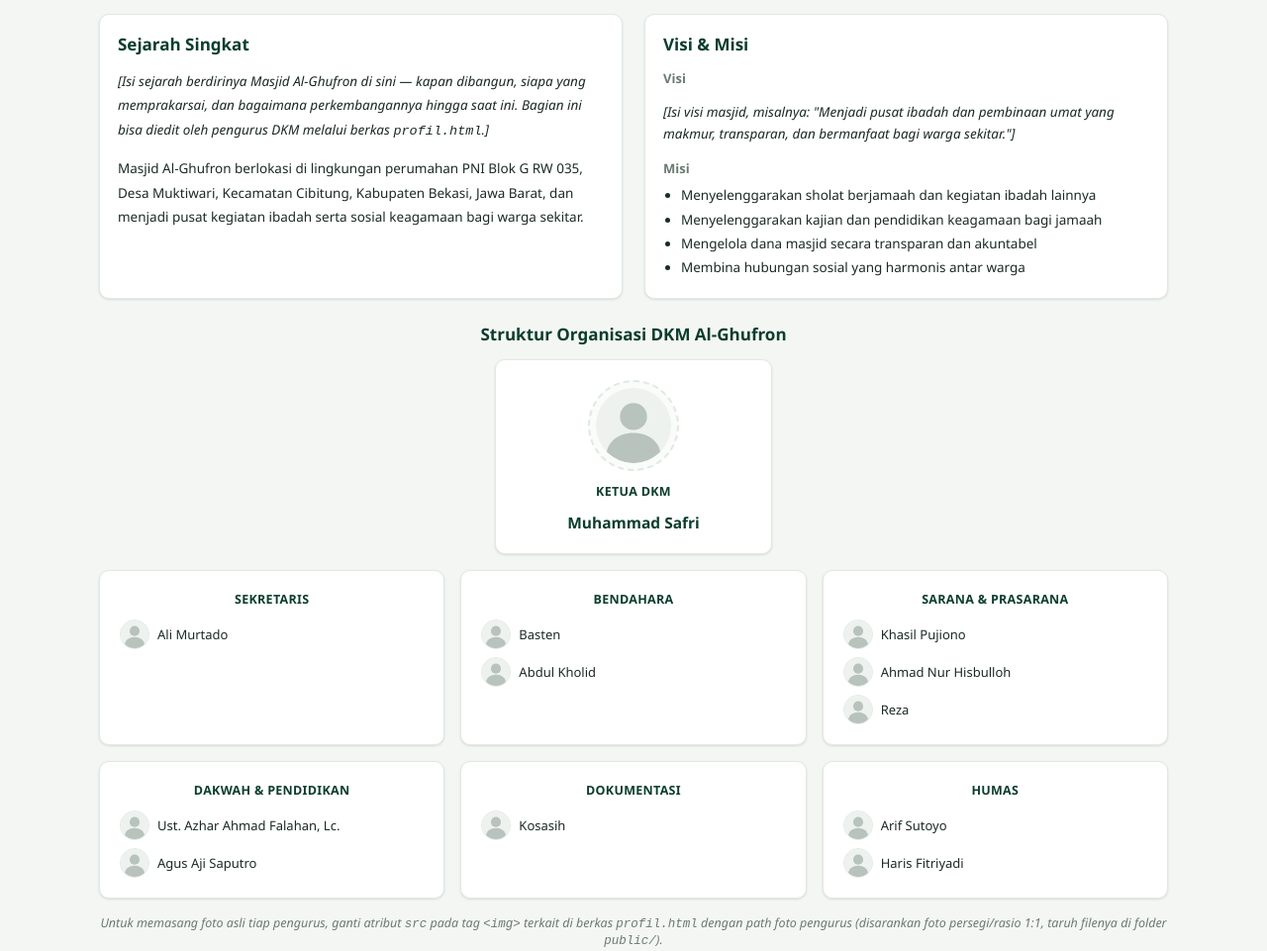
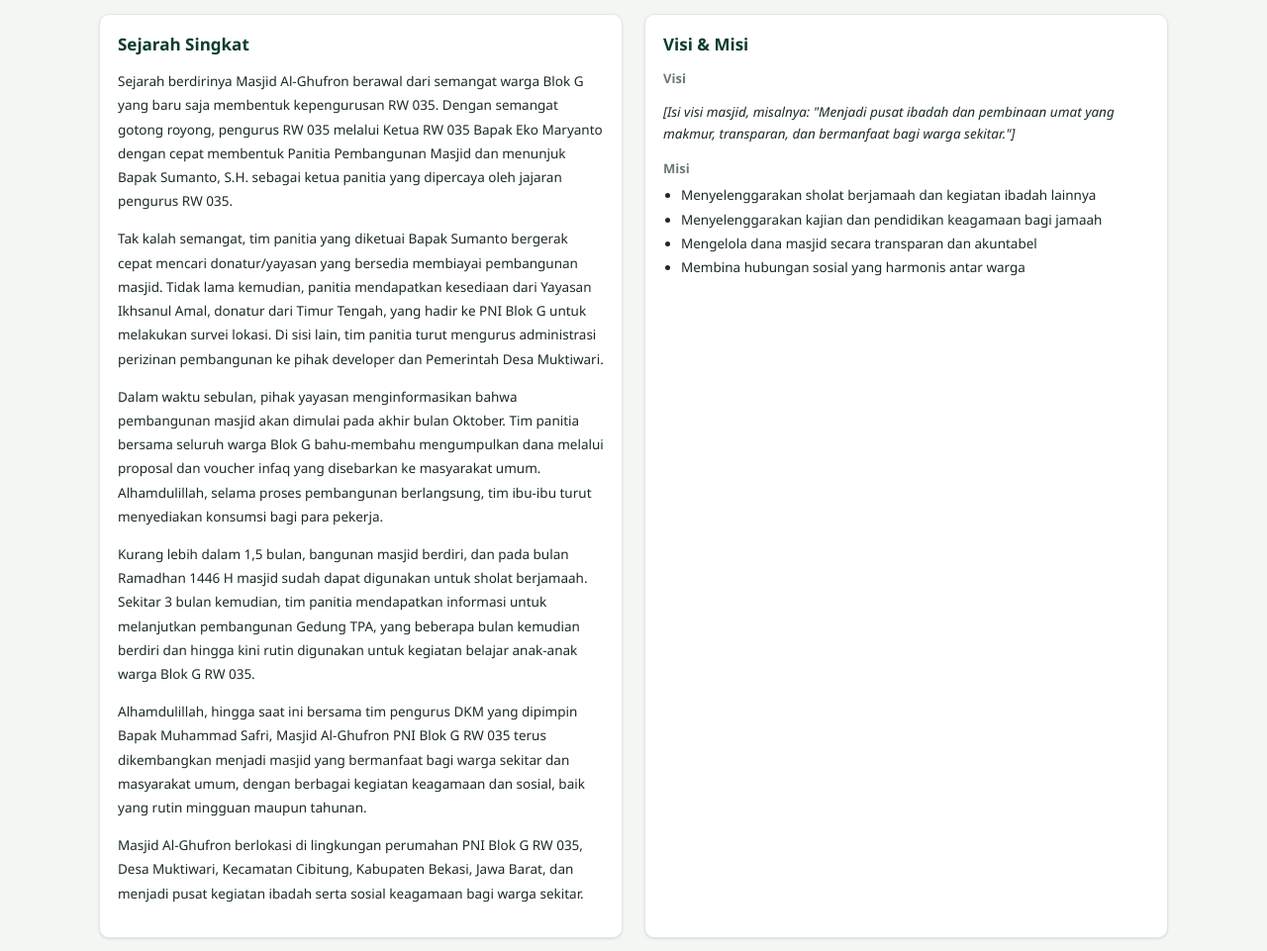
Before and after one commit to basten08/masjid-al-ghufron, a website: page public/profil.html in a window 1280 px wide. Shown: the part 200-1161 px from the top of the page at 99% size. Drawn offline with Linux system fonts and the light colour scheme.

Commit message:
Isi Sejarah Singkat Masjid Al-Ghufron dan rapikan format paragraf

```diff
--- a/public/profil.html
+++ b/public/profil.html
@@ -40,9 +40,37 @@
     <div class="card">
       <h2 class="section-title">Sejarah Singkat</h2>
       <p style="font-size:13.5px; line-height:1.8; color:var(--text);">
-        <em>[Isi sejarah berdirinya Masjid Al-Ghufron di sini — kapan dibangun, siapa yang
-        memprakarsai, dan bagaimana perkembangannya hingga saat ini. Bagian ini bisa diedit
-        oleh pengurus DKM melalui berkas <code>profil.html</code>.]</em>
+        Sejarah berdirinya Masjid Al-Ghufron berawal dari semangat warga Blok G yang baru saja
+        membentuk kepengurusan RW 035. Dengan semangat gotong royong, pengurus RW 035 melalui
+        Ketua RW 035 Bapak Eko Maryanto dengan cepat membentuk Panitia Pembangunan Masjid dan
+        menunjuk Bapak Sumanto, S.H. sebagai ketua panitia yang dipercaya oleh jajaran pengurus RW 035.
+      </p>
+      <p style="font-size:13.5px; line-height:1.8; color:var(--text);">
+        Tak kalah semangat, tim panitia yang diketuai Bapak Sumanto bergerak cepat mencari
+        donatur/yayasan yang bersedia membiayai pembangunan masjid. Tidak lama kemudian, panitia
+        mendapatkan kesediaan dari Yayasan Ikhsanul Amal, donatur dari Timur Tengah, yang hadir ke
+        PNI Blok G untuk melakukan survei lokasi. Di sisi lain, tim panitia turut mengurus
+        administrasi perizinan pembangunan ke pihak developer dan Pemerintah Desa Muktiwari.
+      </p>
+      <p style="font-size:13.5px; line-height:1.8; color:var(--text);">
+        Dalam waktu sebulan, pihak yayasan menginformasikan bahwa pembangunan masjid akan dimulai
+        pada akhir bulan Oktober. Tim panitia bersama seluruh warga Blok G bahu-membahu
+        mengumpulkan dana melalui proposal dan voucher infaq yang disebarkan ke masyarakat umum.
+        Alhamdulillah, selama proses pembangunan berlangsung, tim ibu-ibu turut menyediakan
+        konsumsi bagi para pekerja.
+      </p>
+      <p style="font-size:13.5px; line-height:1.8; color:var(--text);">
+        Kurang lebih dalam 1,5 bulan, bangunan masjid berdiri, dan pada bulan Ramadhan 1446 H
+        masjid sudah dapat digunakan untuk sholat berjamaah. Sekitar 3 bulan kemudian, tim panitia
+        mendapatkan informasi untuk melanjutkan pembangunan Gedung TPA, yang beberapa bulan
+        kemudian berdiri dan hingga kini rutin digunakan untuk kegiatan belajar anak-anak warga
+        Blok G RW 035.
+      </p>
+      <p style="font-size:13.5px; line-height:1.8; color:var(--text);">
+        Alhamdulillah, hingga saat ini bersama tim pengurus DKM yang dipimpin Bapak Muhammad
+        Safri, Masjid Al-Ghufron PNI Blok G RW 035 terus dikembangkan menjadi masjid yang
+        bermanfaat bagi warga sekitar dan masyarakat umum, dengan berbagai kegiatan keagamaan dan
+        sosial, baik yang rutin mingguan maupun tahunan.
       </p>
       <p style="font-size:13.5px; line-height:1.8; color:var(--text);">
         Masjid Al-Ghufron berlokasi di lingkungan perumahan PNI Blok G RW 035, Desa Muktiwari,
```
